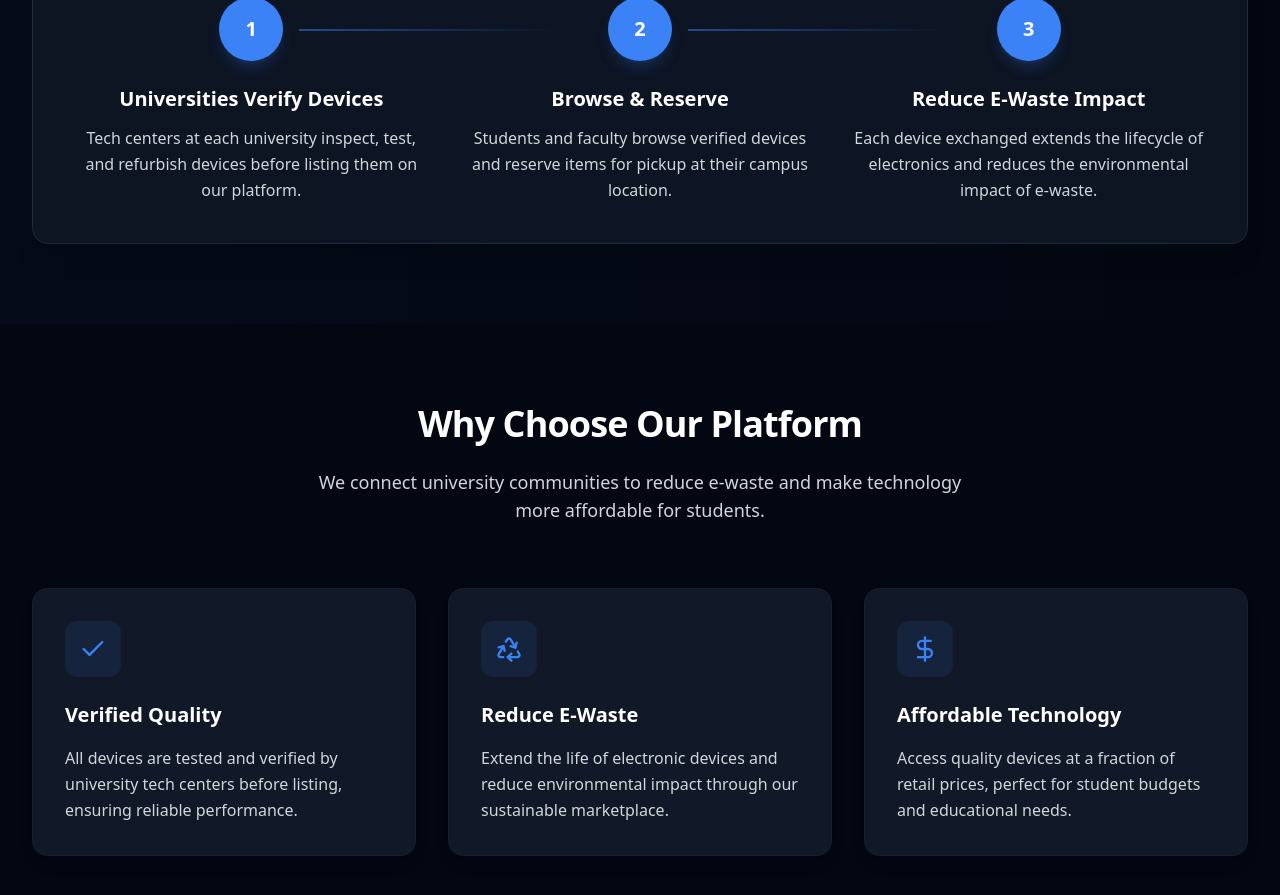
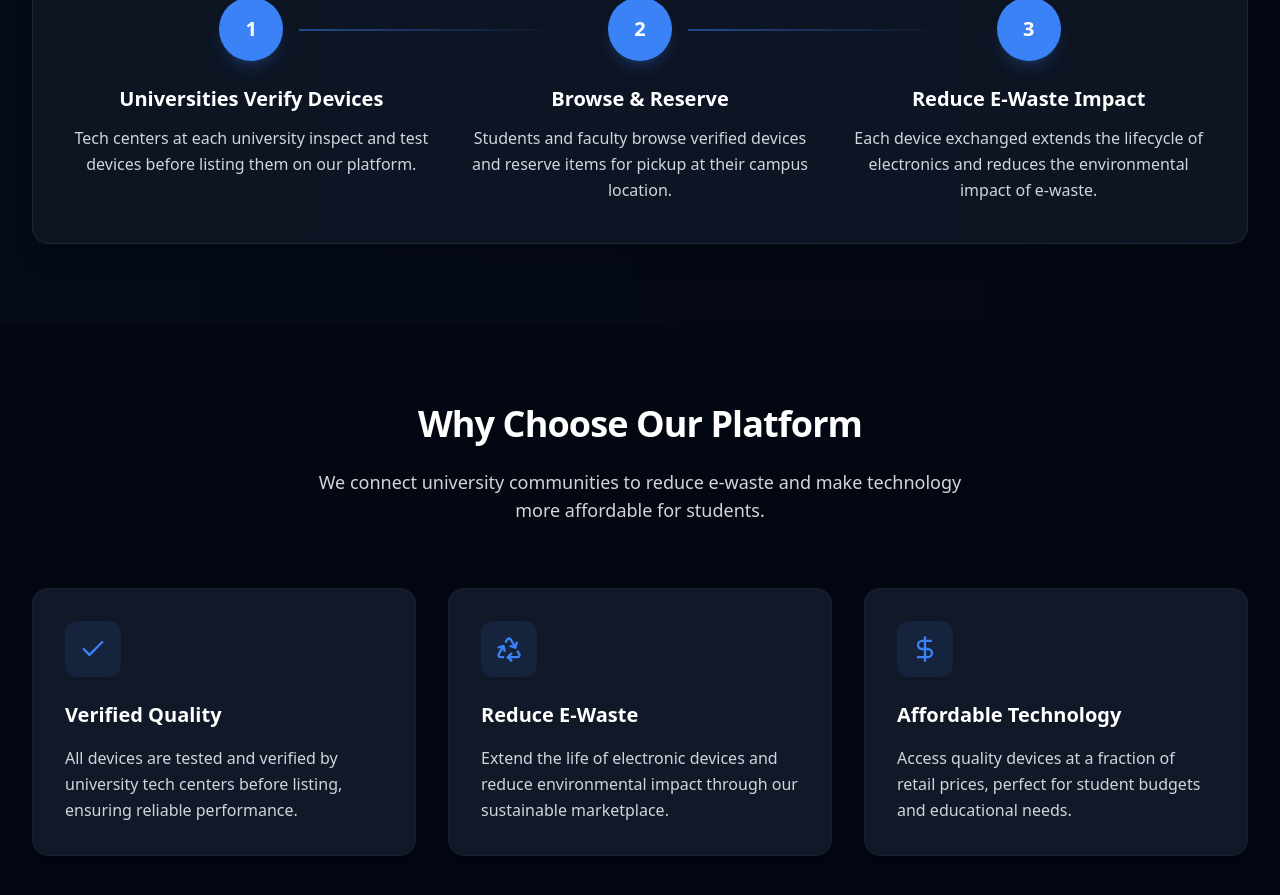
Before and after one commit to sachen-pather/my-ecommerce--prototype, a React (Vite) app: page / in a window 1280 px wide. Shown: the part 1440-2335 px from the top of the page. Built offline with nearby package versions, Linux system fonts and the light colour scheme.

Commit message:
Update HomePage.jsx

```diff
--- a/src/pages/HomePage.jsx
+++ b/src/pages/HomePage.jsx
@@ -90,8 +90,8 @@ const HomePage = () => {
                   Universities Verify Devices
                 </h4>
                 <p className="text-gray-300 leading-relaxed">
-                  Tech centers at each university inspect, test, and refurbish
-                  devices before listing them on our platform.
+                  Tech centers at each university inspect and test devices
+                  before listing them on our platform.
                 </p>
                 {/* Connector line for desktop */}
                 <div className="hidden md:block absolute top-8 left-[calc(50%+3rem)] w-[calc(100%-6rem)] h-0.5 bg-gradient-to-r from-primary/50 to-primary/0"></div>
```
